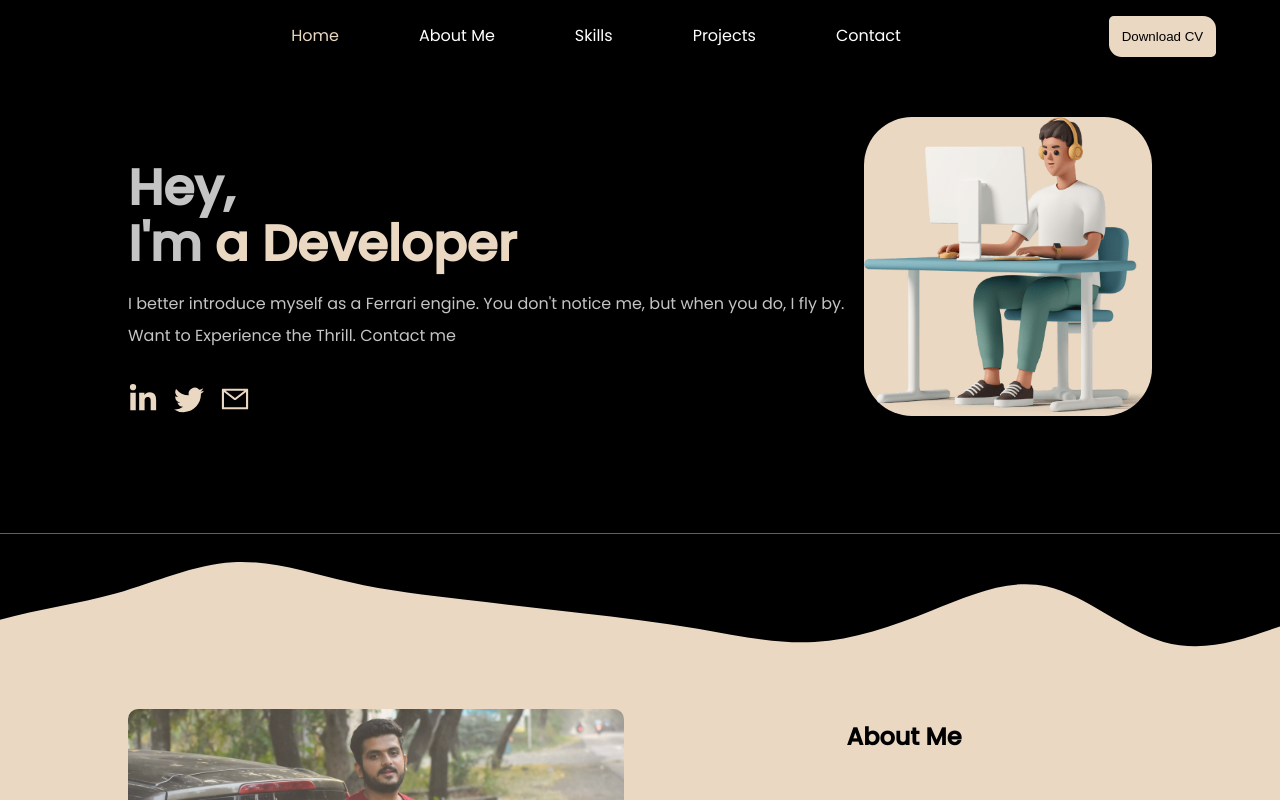
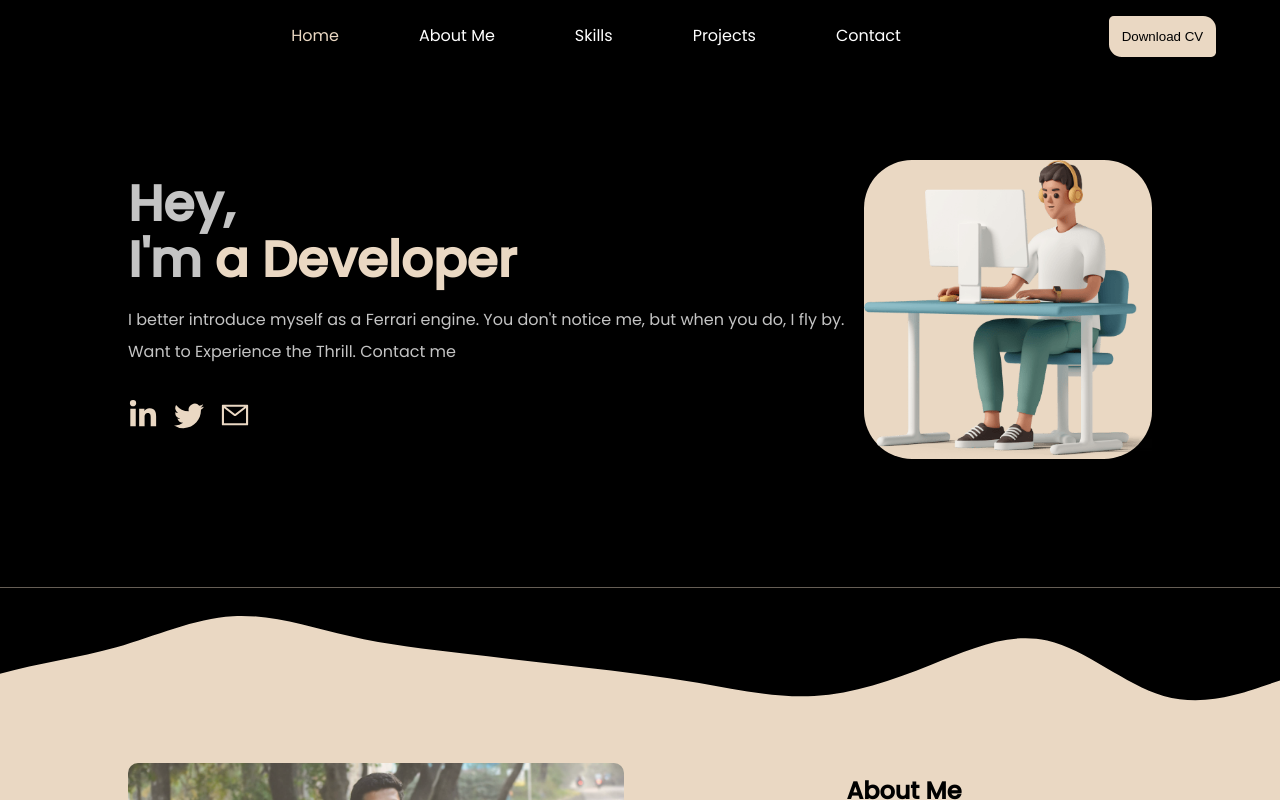
Before and after one commit to jaideep0101/jaideepthakur, a React (Create React App) app: page / in a window 1280 px wide. Shown: the top 800 px of the page. Built offline with nearby package versions, Linux system fonts and the light colour scheme; a web font is replaced by a local one.

Commit message:
final changes

```diff
--- a/src/components/home/home.css
+++ b/src/components/home/home.css
@@ -3,7 +3,7 @@
 position:static;
     display:flex;
     flex-direction: row;
-    padding:7rem 8rem;
+    padding:8rem;
 }
 .text p{
     margin-top:3rem;
@@ -15,6 +15,7 @@ position:static;
 
 .hero__text{
 width:60%;
+margin-top: 2rem;
 }
 .hero__text h1{
     font-size: 50px;
@@ -84,6 +85,7 @@ justify-content:flex-start;
 
 .hero__img{
     width:40%;
+    margin-top: 2rem;
     display: flex;
     justify-content:center;
     align-items: center;
```
